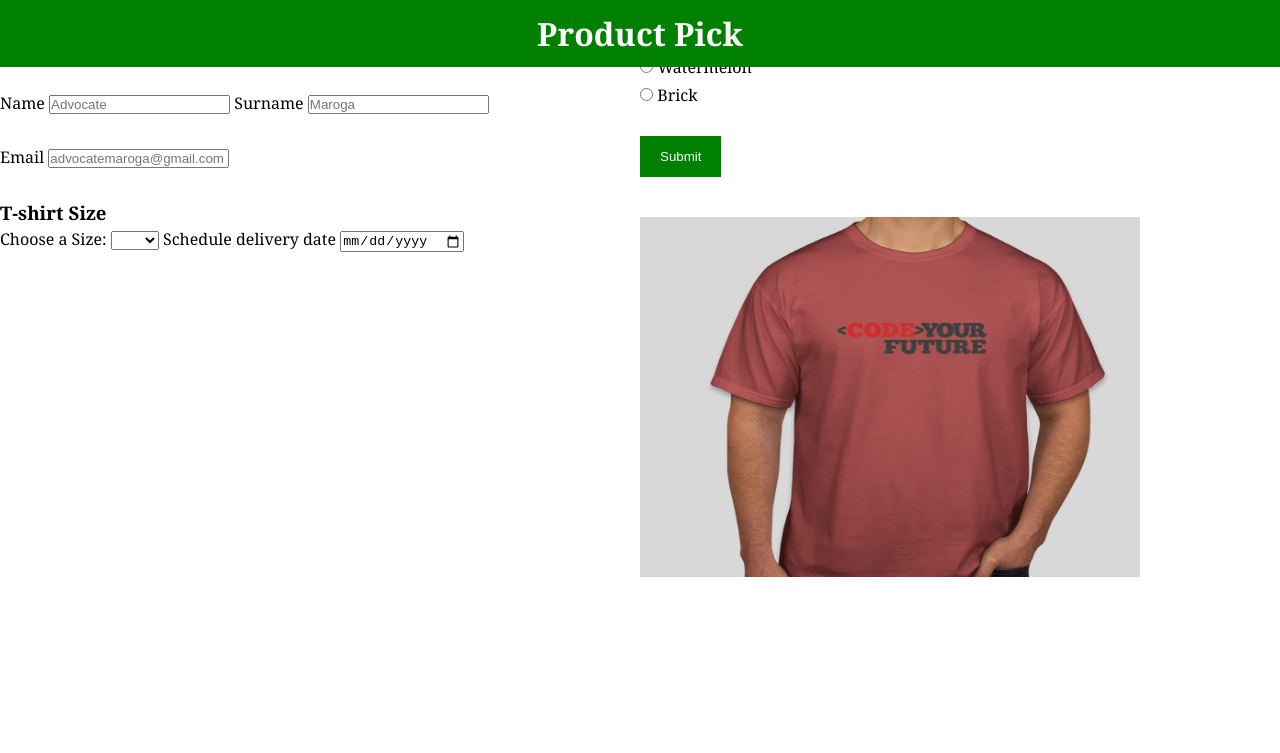
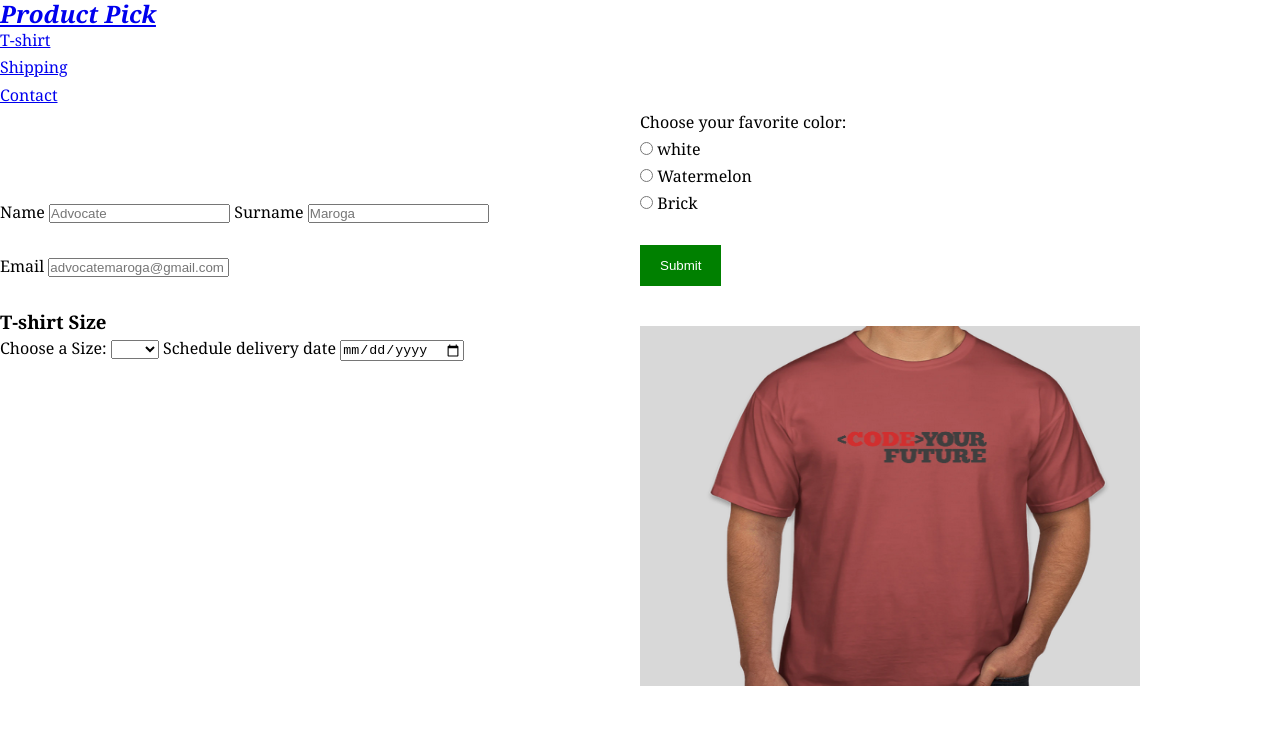
Before and after one commit to AdvocateM/HTML-CSS-Challenges2, a plain HTML site: page index.html in a window 1280 px wide. Shown: the top 753 px of the page. Drawn offline with Linux system fonts and the light colour scheme.

Commit message:
Add files via upload

```diff
--- a/index.html
+++ b/index.html
@@ -11,8 +11,17 @@
 
 </head>
 <body>
-  <header class="header">
-    <h1>Product Pick</h1>
+  <header>
+    <nav id="navbar">
+      <div class="container">
+        <h1 class="logo"><a href=index.html><i>Product Pick</i></a></h1>
+      <ul>
+        <li><a class="current" href="index.html">T-shirt</a></li>
+        <li><a href="#">Shipping</a></li>
+        <li><a href="#">Contact</a></li>
+      </ul>
+      </div>
+    </nav>
   </header>
   <main>
    <section class="left">
```
